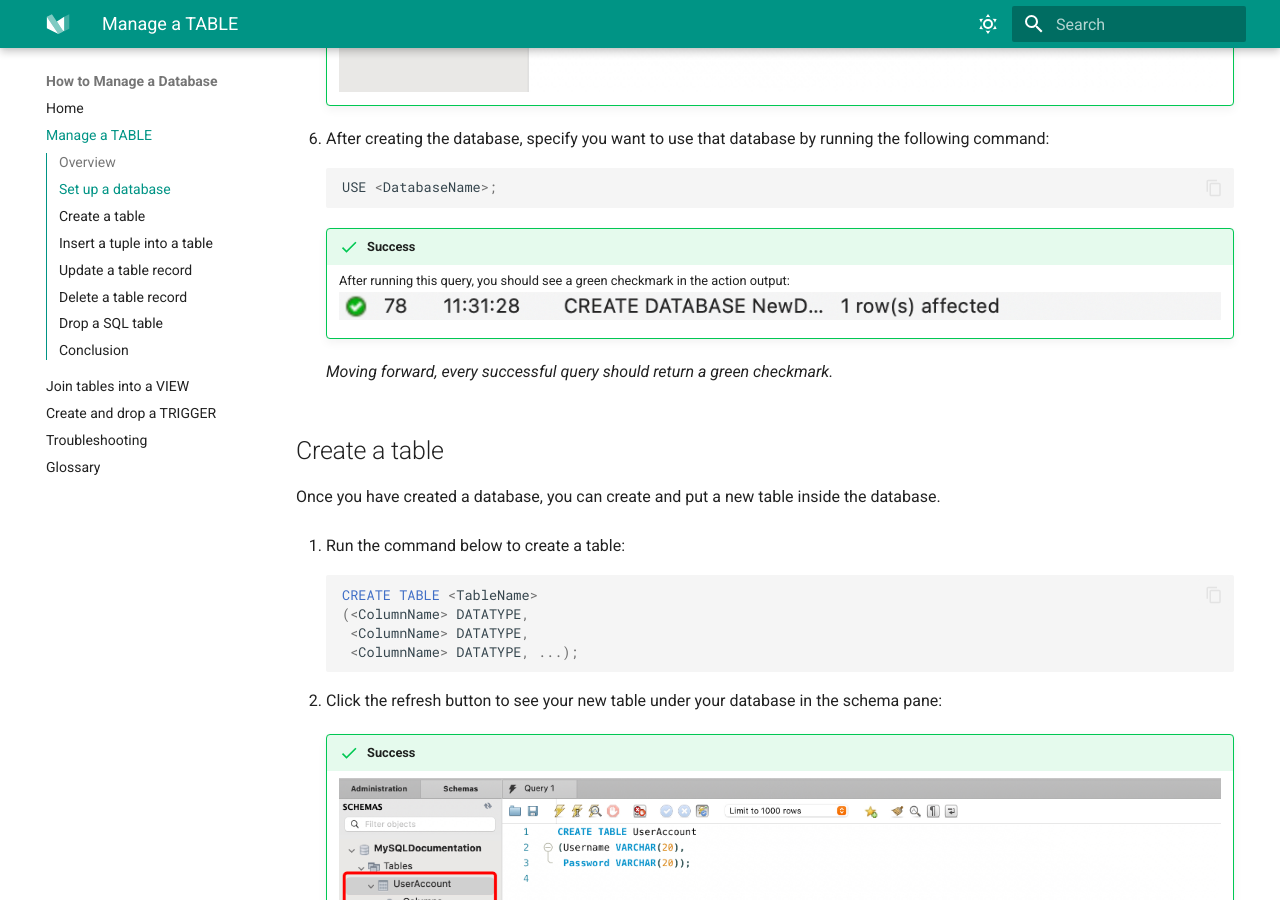
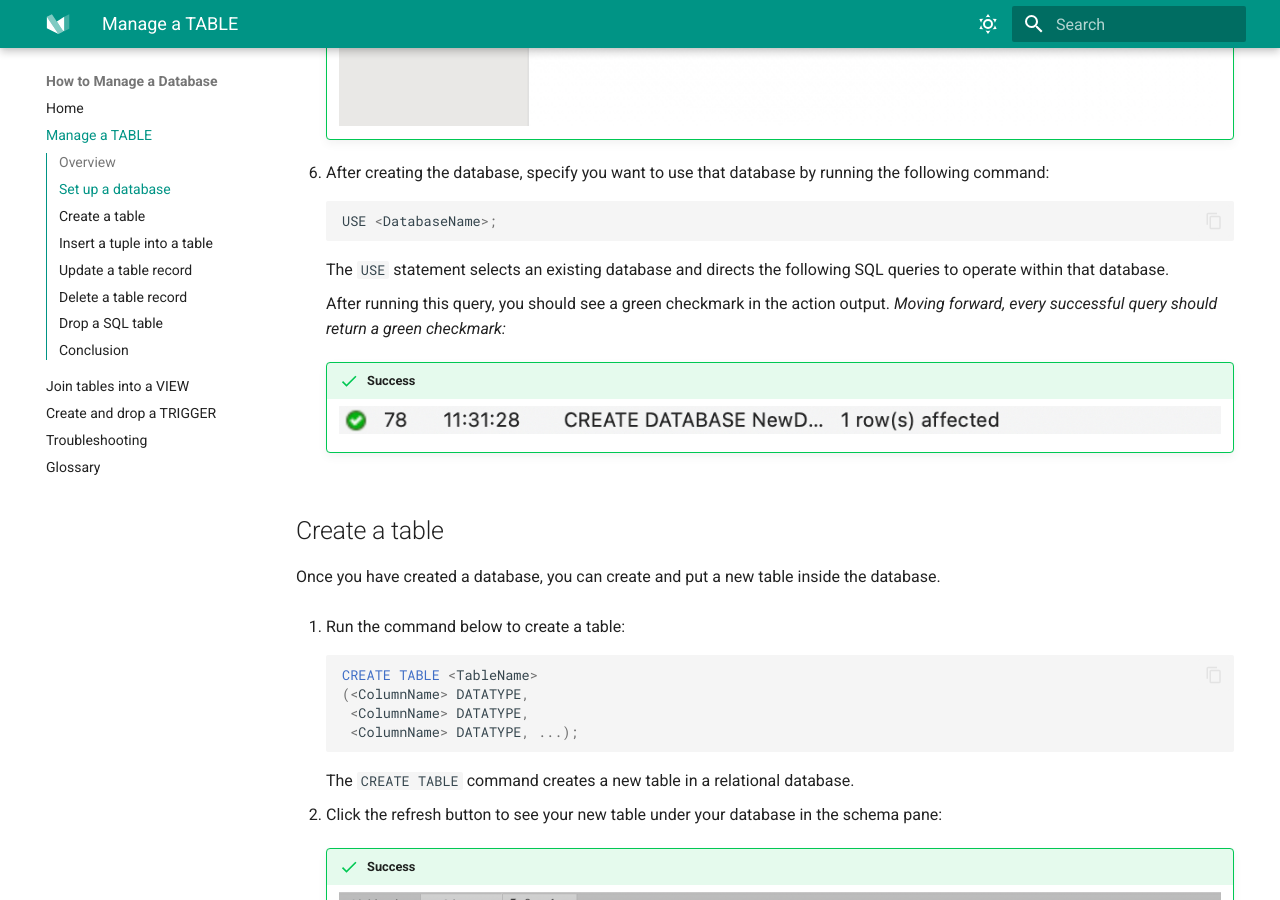
Before and after one commit to izcheung/mySQLWorkBenchUserDoc, an MkDocs documentation site: the page built from docs/task1.md, in a window 1280 px wide and 900 px high, scrolled down 953 px. Built offline with MkDocs 1.6.1 and Material for MkDocs 9.7.7, drawn with Linux system fonts in a browser that asks for light colours; some of the changed text lies outside the part shown.

Commit message:
Incorporate keyword explanations

````diff
--- a/docs/task1.md
+++ b/docs/task1.md
@@ -18,6 +18,7 @@ Before getting started, we will need to create a database to store tables.
     CREATE DATABASE <DatabaseName>;
     ```
 
+    ```CREATE DATABASE``` intializes a new database in the SQL server.
 
 5. Click the refresh button to see your database appear on the schema pane:
 
@@ -30,11 +31,13 @@ Before getting started, we will need to create a database to store tables.
 USE <DatabaseName>;
 ```
 
+    The ```USE``` statement selects an existing database and directs the following SQL queries to operate within that database.
+
+    After running this query, you should see a green checkmark in the action output. *Moving forward, every successful query should return a green checkmark:*
     !!! success
-        After running this query, you should see a green checkmark in the action output:
-            ![Green Checkmark](./images/GreenCheckmark2.jpg)
+        ![Green Checkmark](./images/GreenCheckmark2.jpg)
 
-    *Moving forward, every successful query should return a green checkmark.*
+
 
 ## Create a table
 Once you have created a database, you can create and put a new table inside the database.
@@ -46,6 +49,8 @@ CREATE TABLE <TableName>
  <ColumnName> DATATYPE,
  <ColumnName> DATATYPE, ...);
 ```
+
+    The ```CREATE TABLE``` command creates a new table in a relational database.
 
 2. Click the refresh button to see your new table under your database in the schema pane:
 
````
